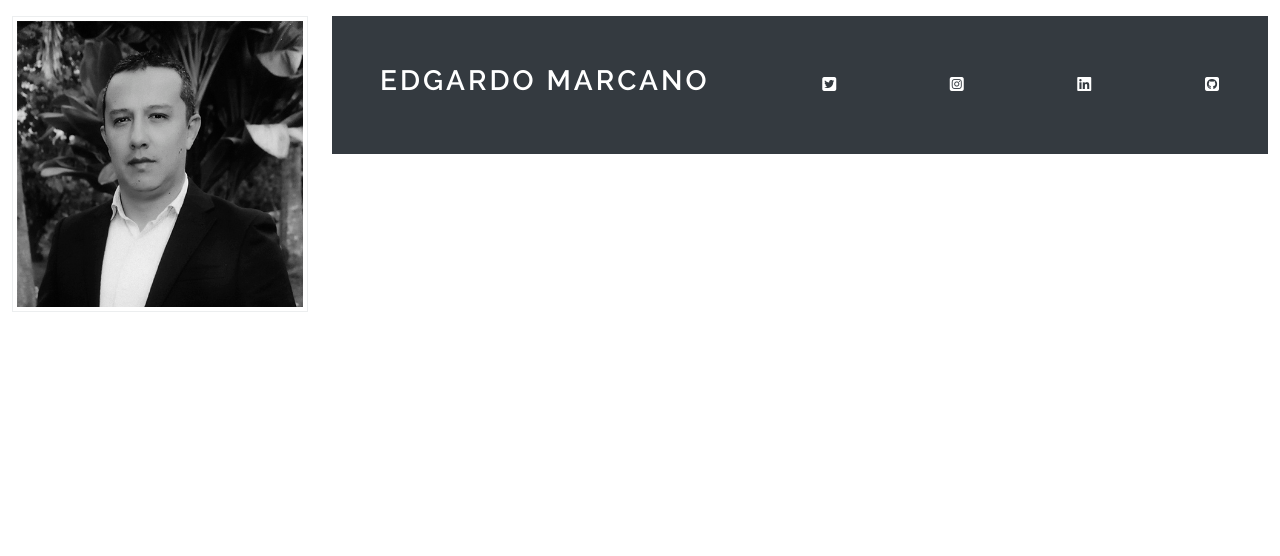
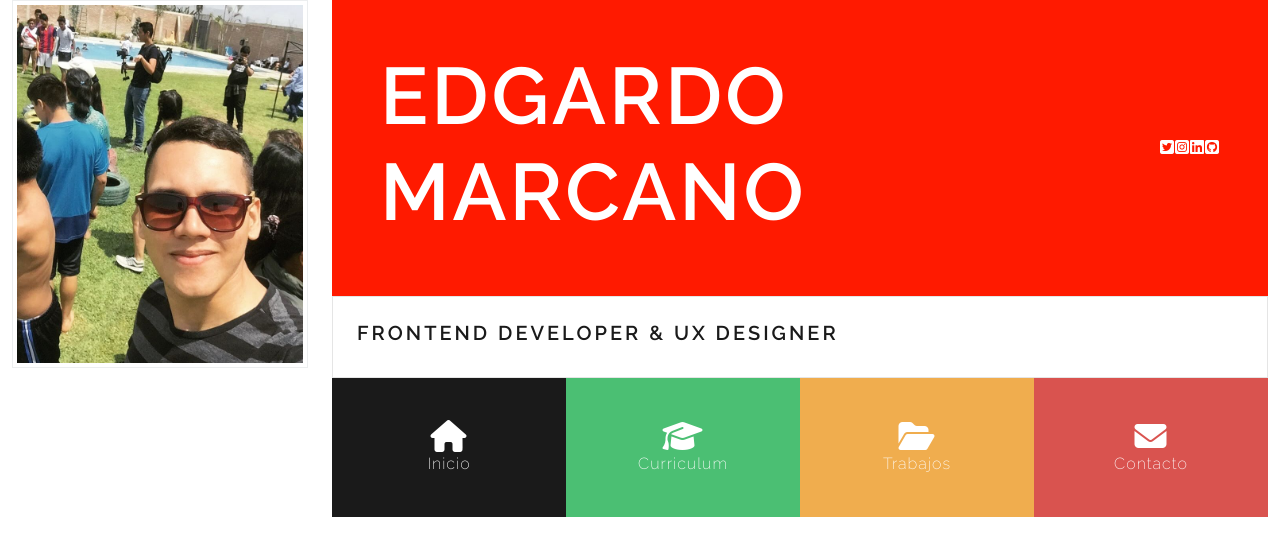
Before and after one commit to edganime96/portafolio-bootstrap, a plain HTML site: page index.html in a window 1280 px wide. Drawn offline with nearby package versions, Linux system fonts and the light colour scheme; some packages are replaced by stand-ins of ours; a script that the page names is missing.

Commit message:
header finalizado

```diff
--- a/css/styles.css
+++ b/css/styles.css
@@ -5,3 +5,23 @@
 body {
   /* background: #101010 !important; */
 }
+
+#nombre {
+  color: #C7AF8B;
+  font-size: 5rem;
+  /* font-weight: 700; */
+}
+
+.bg-black {
+  background-color: #000;
+}
+
+#main-header .item {
+  width: 30%;
+}
+
+@media only screen and (min-width: 1199px) {
+  .item {
+    padding: 2.6em!important;
+  }
+}
--- a/index.html
+++ b/index.html
@@ -28,11 +28,11 @@
       <header id="main-header">
         <div class="row no-gutters">
           <div class="col-md-3 col-lg-3">
-            <img src="img/img-jose-montoya.jpg" class="img-rounded img-thumbnail mt-3" srcset="">
+            <img src="img/em-profile.jpg" class="img-rounded img-thumbnail" srcset="">
           </div>
-          <div class="col-md-9 col-lg-9 mt-3">
+          <div class="col-md-9 col-lg-9">
             <div class="d-flex flex-column">
-              <div class="p-5 bg-dark text-white">
+              <div class="p-5 bg-dark text-white" style="background-color: #FF1A00!important;">
                 <div class="d-flex flex-row justify-content-between align-items-center">
                   <h2 id="nombre" class="text-white">
                     Edgardo Marcano
@@ -61,6 +61,29 @@
                     </a>
                   </div>
 
+                </div>
+              </div>
+              <div class="p-4 bg-light">
+                <h4 class="font-italic">Frontend Developer & UX Designer</h4>
+              </div>
+
+              <div>
+                <div class="d-flex flex-row text-white align-items-stretch text-center">
+                  <div class="item p-4 bg-primary" data-toggle="collapse" data-target="#inicio">
+                    <i class="fas fa-home fa-2x d-block"></i>
+                    <span class="d-none d-sm-block">Inicio</span>
+                  </div>
+                  <div class="item p-4 bg-success" data-toggle="collapse" data-target="#curriculum">
+                    <i class="fas fa-graduation-cap fa-2x d-block"></i>
+                    <span class="d-none d-sm-block">Curriculum</span>
+                  </div>
+                  <div class="item p-4 bg-warning" data-toggle="collapse" data-target="#Trabajos">
+                    <i class="fas fa-folder-open fa-2x d-block"></i>
+                    <span class="d-none d-sm-block">Trabajos</span>
+                  </div>
+                  <div class="item p-4 bg-danger" data-toggle="collapse" data-target="#Contacto">
+                    <i class="fas fa-envelope fa-2x d-block"></i>
+                    <span class="d-none d-sm-block">Contacto</span>
                   </div>
                 </div>
               </div>
```
Also changed, not shown: img/em-profile.jpg (added).
